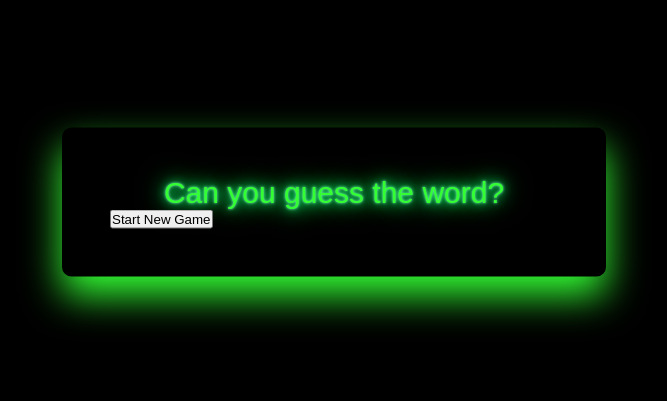
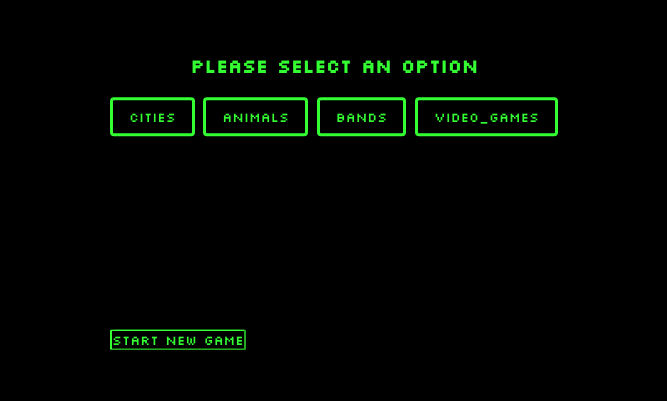
Before and after one commit to Drewski209/module-2-js-final-project-drew-solis, a plain HTML site: page module2-final-solis.html in a window 1280 px wide. Shown: the part 198-599 px from the top of the page, without its empty margins (306-973 px from the left). Drawn offline with Linux system fonts and the light colour scheme.

Commit message:
commit three

```diff
--- a/module2-final-solis.css
+++ b/module2-final-solis.css
@@ -4,25 +4,18 @@
     padding: 0;
     margin: 0;
     box-sizing: border-box;
-    font-family: "Poppins", sans-serif;
+    font-family: 'Silkscreen', sans-serif;
 }
 
-
+/*For the background */
 body{
-    color: rgb(51,255,51);
     background-color:black;
 }
 
-p {
-    font-size: 30px;
-    text-align: center;
-    color: rgb(51,255,51);
-    text-shadow:  0 0 3px #80ffc0, 0 0 10px #00ff66, 0 0 20px #00ff66, 0 0 30px #00ff66;;
-}
-
-.maincontainer {
+/* For the play area*/
+.container {
     font-size: 16px;
-    background-color: black ;
+    background-color: black;
     width: 90vw;
     max-width: 34em;
     padding: 3em;
@@ -31,5 +24,42 @@ p {
     top : 50%;
     left: 50%;
     border-radius: 0.6em;
-    box-shadow: 0 1.2em 2.4em;
+    border-color: rgb(51,255,51);
 }
+/* For the button when the player starts a new game */
+#new-game-button{
+    color:rgb(51,255,51);
+    font-family: 'Silkscreen', sans-serif;
+    background-color: black;
+    border-color: rgb(51,255,51);
+    border-radius: 5%;
+}
+
+/*For the categories */
+.options {
+    color:rgb(51,255,51);
+    font-family: 'Silkscreen', sans-serif;
+    background-color: black;
+    border-color: rgb(51,255,51);
+    border-radius: 5%;
+}
+#options-container {
+    text-align: center;
+    color: rgb(51,255,51);
+}
+#options-container div {
+    width: 100%;
+    display: flex;
+    justify-content: space-between;
+    margin: 1.2em 0 2.4em 0;
+    color: rgb(51,255,51);
+  }
+
+  #options-container button {
+    padding: 0.6em 1.2em;
+    border: 3px solid rgb(51,255,51);
+    background-color: black;
+    color: rgb(51,255,51);
+    border-radius: 0.3em;
+    text-transform: capitalize;
+  }
--- a/module2-final-solis.html
+++ b/module2-final-solis.html
@@ -1,21 +1,27 @@
 <!DOCTYPE html>
 <html lang = "en">
 <head>
+    <link rel="preconnect" href="https://fonts.googleapis.com">
+    <link rel="preconnect" href="https://fonts.gstatic.com" crossorigin>
+    <link href="https://fonts.googleapis.com/css2?family=Silkscreen&display=swap" rel="stylesheet">
     <meta name = "viewport" content = "width=device-width, initial-scale=1.0"/>
     <link rel = "stylesheet" href = "module2-final-solis.css"/>
     <title>Guess 7</title>
 </head>
 
 <body>
-    <div class="maincontainer">
-        <p>Can you guess the word?</p>
-        <div id="category-container"></div>
-        <div id="letter-container" class="letter-container-hide"></div>
-        <div id = "user-input-selection"></div>
-        <div id = "new-game-container" class="new-game-popup-hide"></div>
-        <div id ="result-text"></div>
-        <button id = "new-game">Start New Game</button>
-    </div>
-
-</body>
+    <body>
+        <div class="container">
+          <div id="options-container"></div>
+          <div id="letter-container" class="letter-container hide"></div>
+          <div id="user-input-section"></div>
+          <canvas id="canvas"></canvas>
+          <div id="new-game-container" class="new-game-popup hide">
+            <div id="result-text"></div>
+            <button id="new-game-button">Start New Game</button>
+          </div>
+        </div>
+        <!-- Script -->
+        <script src="module2-final-solis.js"></script>
+      </body>
 </html>
--- a/module2-final-solis.js
+++ b/module2-final-solis.js
@@ -1,2 +1,41 @@
+//Initial References
+
 const letterContainer = document.getElementById("letter-container");
-const categoryContainer = document.getElementById("category-container");
+const optionsContainer = document.getElementById("options-container");
+const userInputSection = document.getElementById("user-input-selection");
+const newGameContainer = document.getElementById("new-game-container");
+const newGameButton = document.getElementById("new-game-btn");
+const resultText = document.getElementById("result-text");
+
+//Categories Button
+
+let options = {
+    cities: ["Barcelona","Toulouse","Florence","Shanghai","Sapporo","Milwaukee","Vancouver","Monterrey","Liverpool","Istanbul",],
+    animals: ["Armadillo","Alligator","Platypus","Capybara","Ocelot","Weasel","Salamander","Salamander","Antelope","Wolverine",],
+    bands: ["Megadeth","Gorillaz","Slipkot","Phoenix","Aerosmith","Nirvana","Radiohead","Foreigner","Coldplay","Soundgarden"],
+    video_games: ["Uncharted","Minecraft","Persona","Battlefield","Borderlands","Fallout","Dishonored","Witcher","Wolfenstein","Bloodborne",],
+
+  };
+// Count
+let WinCount = 0;
+let count = 0;
+let chosenWord = "";
+
+//Display Category Buttons
+const displayOptions = () => {
+    optionsContainer.innerHTML += `<h3>Please Select An Option</h3>`;
+    let buttonCon = document.createElement("div");
+    for (let value in options) {
+      buttonCon.innerHTML += `<button class="options" onclick="generateWord('${value}')">${value}</button>`;
+    }
+    optionsContainer.appendChild(buttonCon);
+  };
+
+//When a new game is started
+const initializer = () => {
+    winCount = 0;
+    count = 0;
+    displayOptions();
+};
+
+window.onload = initializer;
```
